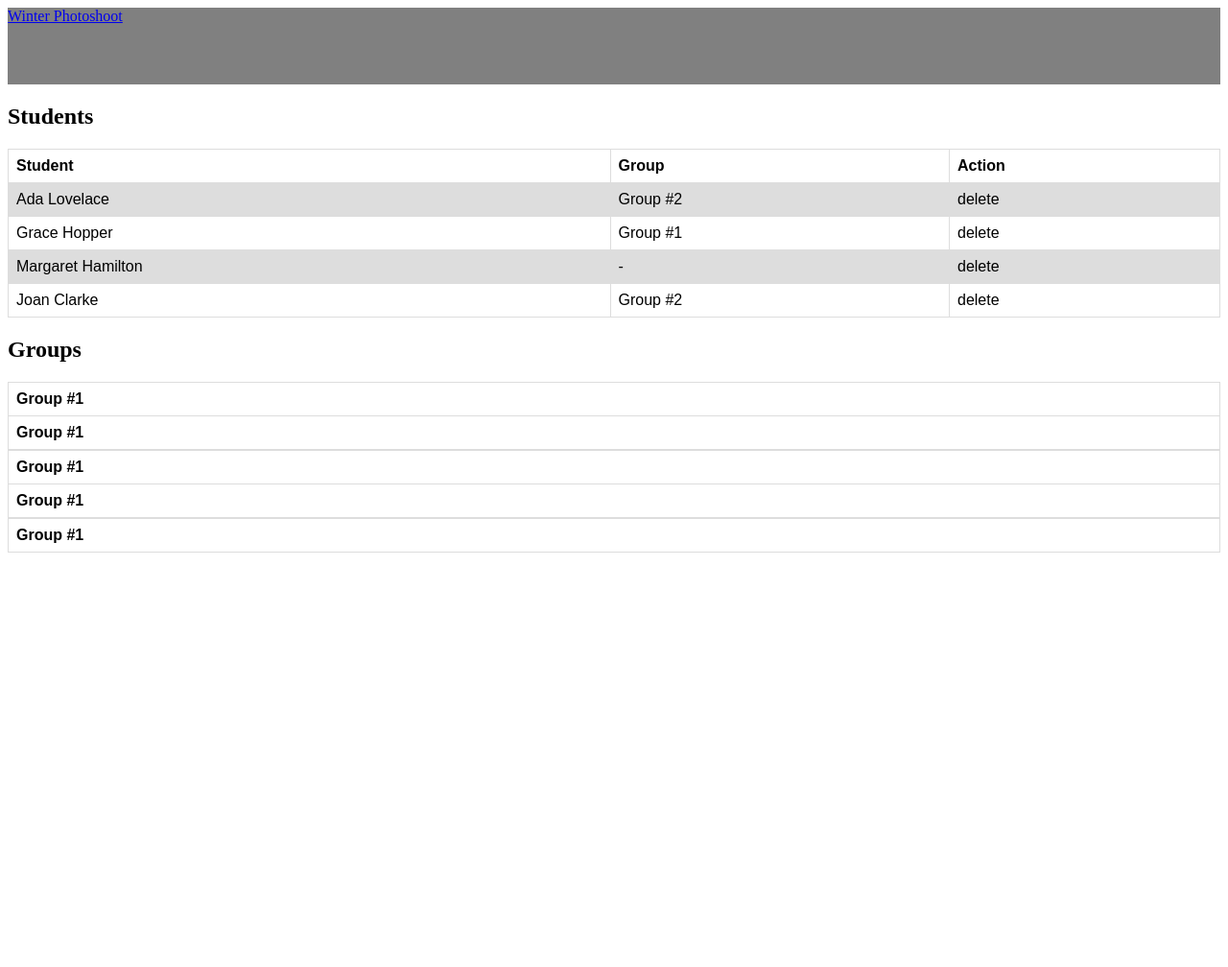
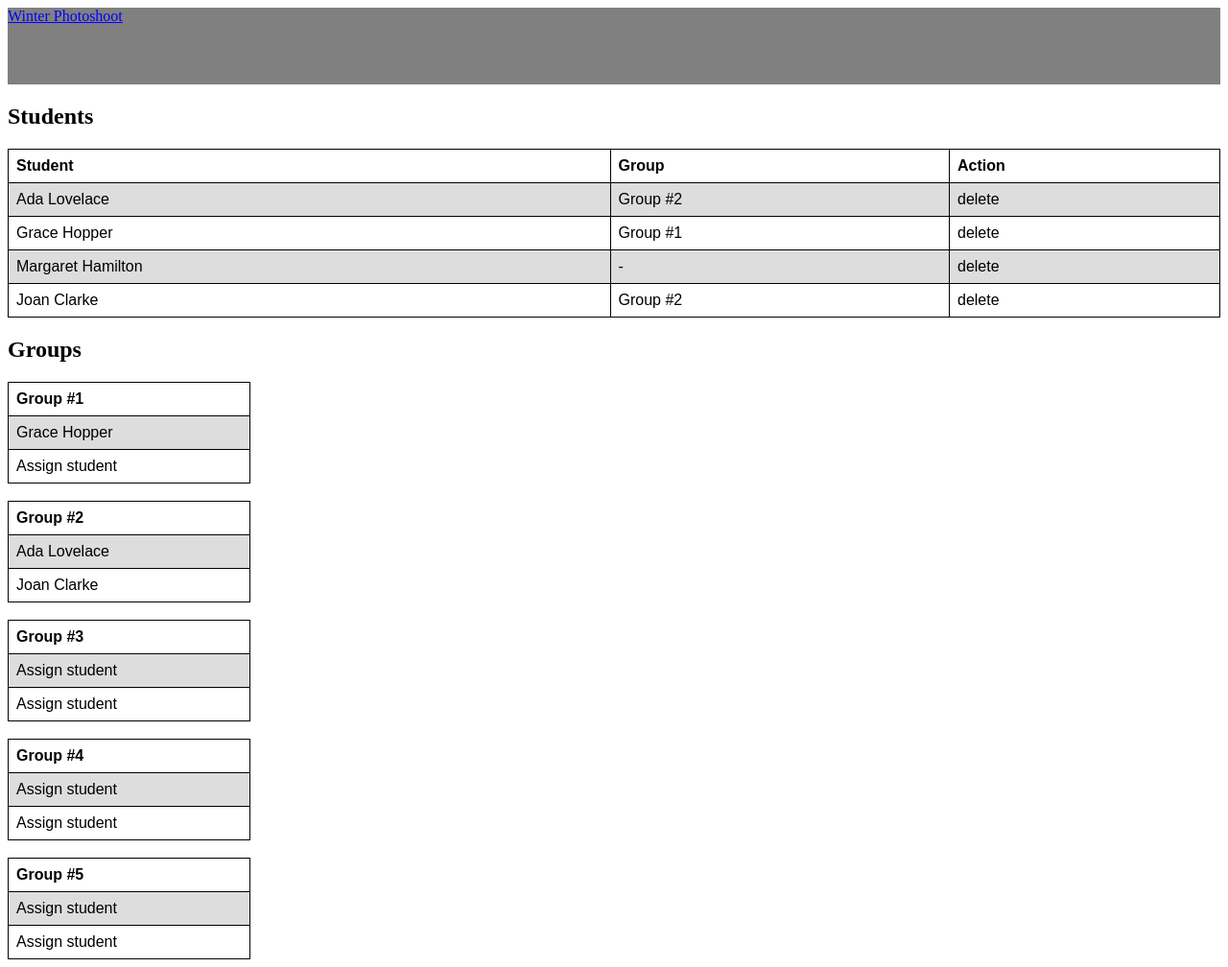
Before and after one commit to wycka0214/Winter-Photoshoot, a PHP site: page / in a window 1280 px wide. Shown: the whole page at 96% size. Before the commit the page ends 576 px from the top, so only its background shows below. Run offline with PHP 8.4, Linux system fonts and the light colour scheme; lists and menus that the app fills with data are empty.

Commit message:
table corection

```diff
--- a/header.php
+++ b/header.php
@@ -7,5 +7,5 @@ header{
 </style>
 
 <header>
-    <a href="index.php">Winter Photoshoot</a>
+    <a style="color: blue;" href="index.php">Winter Photoshoot</a>
 </header>
--- a/index.php
+++ b/index.php
@@ -57,37 +57,74 @@
   </tr>
 </table>
 
+
+<style>
+table, th, td {
+  border:1px solid black;
+}
+</style>
+<body>
+
 <h2>Groups</h2>
 
-<table>
+<table style="width: 20%">
   <tr>
     <th>Group #1</th>
+  </tr>
+  <tr>
+    <td>Grace Hopper</td>
+  </tr>
+  <tr>
+    <td>Assign student</td>
+  </tr>
+</table>
+<table style="width:20%">
+     <tr>
+        <th>Group #2</th>
+     </tr><br>
+    <tr>
+      <td>Ada Lovelace</td>
+    </tr>
+    <tr>
+        <td>Joan Clarke</td>
+     </tr>
+</table>
+<table style="width:20%">
+     <tr>
+        <th>Group #3</th>
+     </tr><br>
+    <tr>
+      <td>Assign student</td>
+    </tr>
+    <tr>
+      <td>Assign student</td>
+    </tr>
+</table>
+<table style="width:20%">
+     <tr>
+        <th>Group #4</th>
+     </tr><br>
+    <tr>
+      <td>Assign student</td>
+    </tr>
+    <tr>
+      <td>Assign student</td>
+    </tr>
+</table>
+<table style="width:20%">
+     <tr>
+        <th>Group #5</th>
+     </tr><br>
+    <tr>
+      <td>Assign student</td>
+    </tr>
+    <tr>
+      <td>Assign student</td>
+    </tr>
+</table>
 
-    <tr>
-</table>
-<table>
-  <tr>
-    <th>Group #1</th>
 
-    <tr>
-</table>
-<table>
-  <tr>
-    <th>Group #1</th>
 
-    <tr>
-</table>
-<table>
-  <tr>
-    <th>Group #1</th>
-
-    <tr>
-</table>
-<table>
-  <tr>
-    <th>Group #1</th>
-
-    <tr>
 </table>
 </body>
 </html>
```
